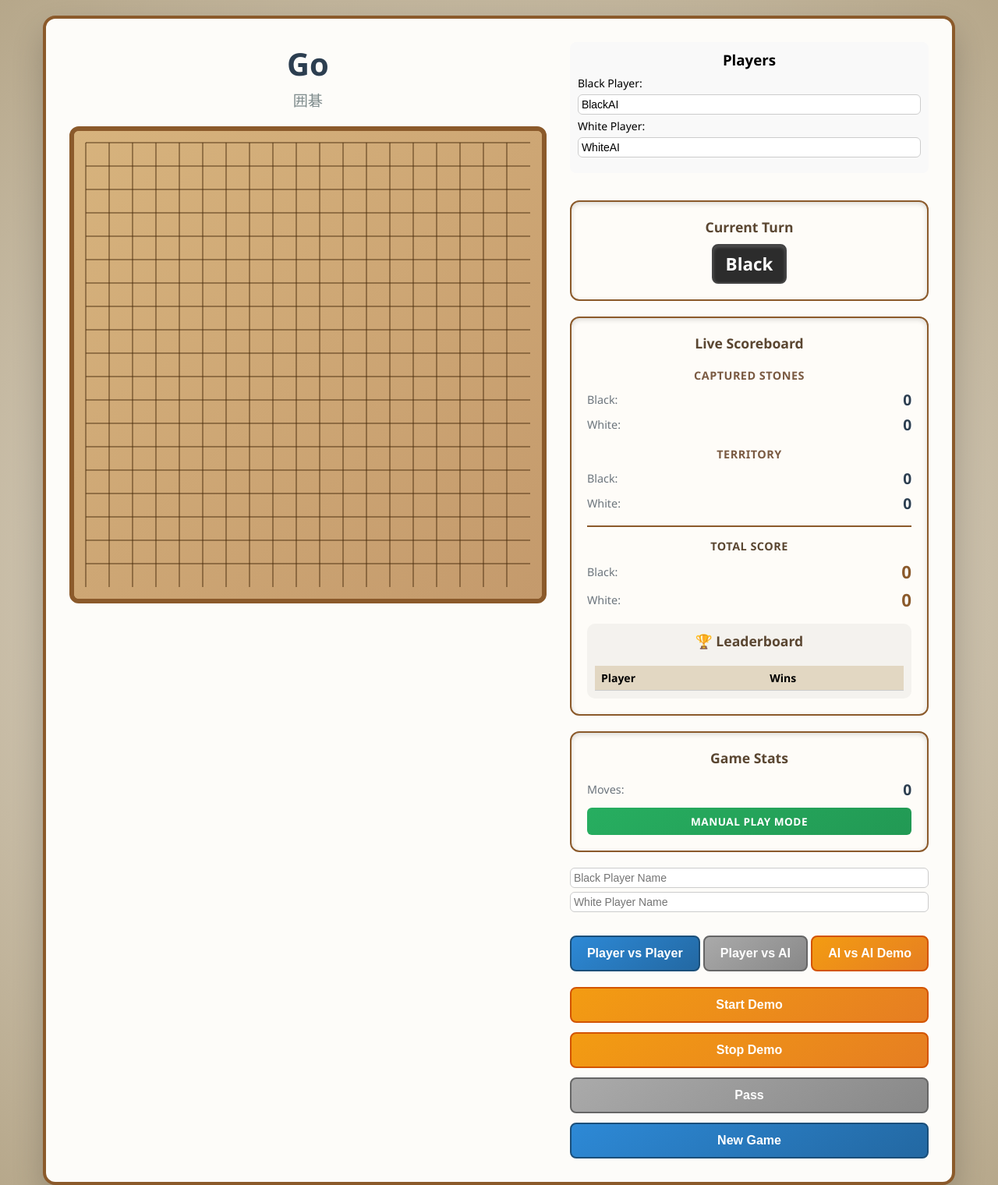
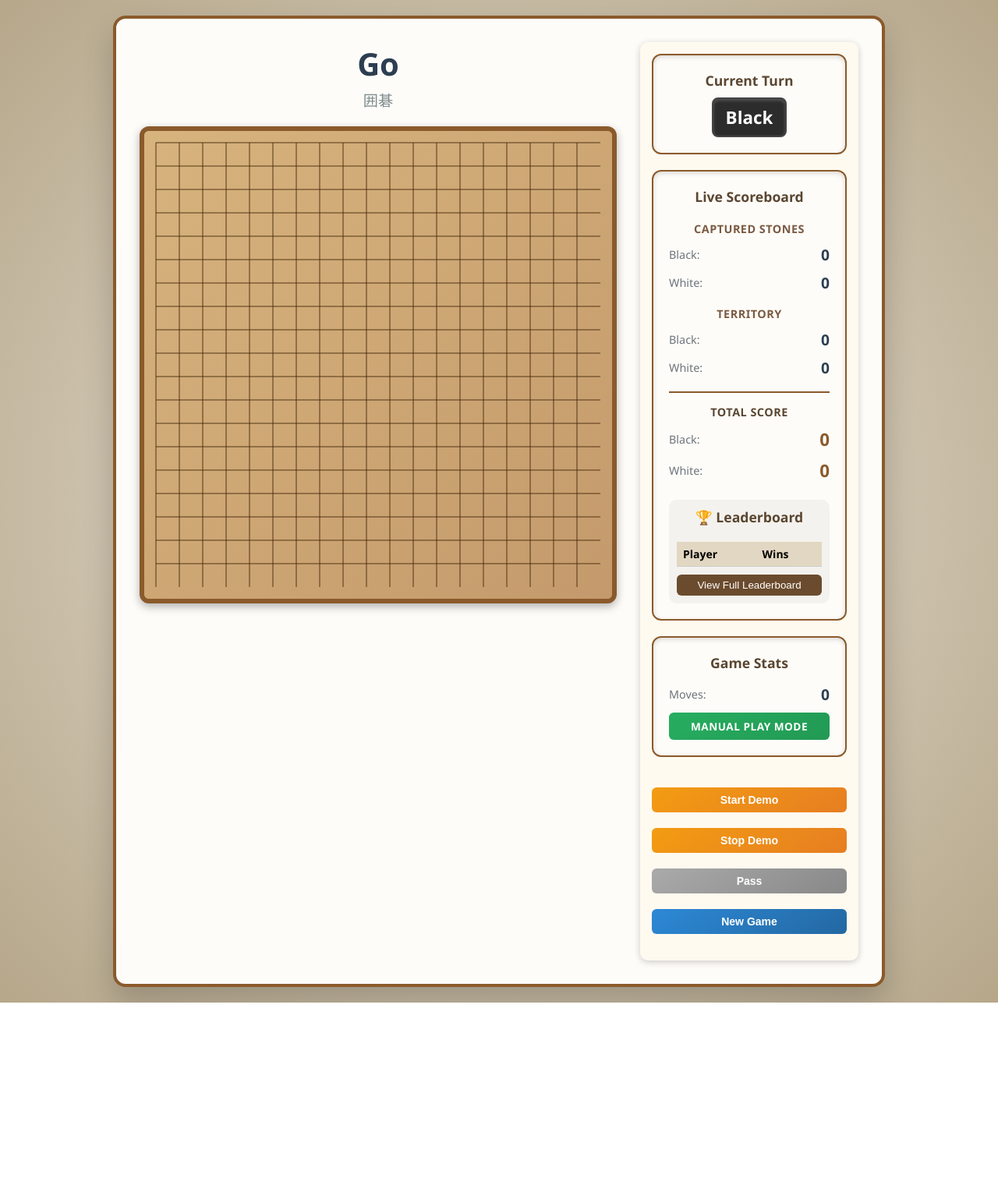
Before and after one commit to J72003/We-Have-Nothing, a website built with Vite: page index.html in a window 1280 px wide. Shown: the top 1520 px of the page at 78% size. After the commit the page ends 1286 px from the top, so only its background shows below. Built offline with nearby package versions, Linux system fonts and the light colour scheme; files whose address does not match are found by name.

Commit message:
new update

```diff
--- a/index.html
+++ b/index.html
@@ -1,69 +1,206 @@
 <!DOCTYPE html>
 <html lang="en">
 <head>
-  <meta charset="UTF-8">
-  <meta name="viewport" content="width=device-width, initial-scale=1.0">
+  <meta charset="UTF-8" />
+  <meta name="viewport" content="width=device-width, initial-scale=1.0" />
   <title>Go Game - 囲碁</title>
-  <link rel="stylesheet" href="src/style.css">
+  <link rel="stylesheet" href="src/style.css" />
 
   <style>
-    /* Player name section */
-    .player-setup {
-      margin-bottom: 15px;
-      background: #f9f9f9;
-      padding: 10px;
-      border-radius: 8px;
+    /* --- General Styling --- */
+    body {
+      background-color: #f8f5f0;
+      font-family: Arial, sans-serif;
+      margin: 0;
+      display: flex;
+      justify-content: center;
+      align-items: flex-start;
+      padding: 20px;
     }
-    .player-setup h3 {
-      margin-bottom: 8px;
-      text-align: center;
+
+    .game-container {
+      display: flex;
+      flex-direction: row;
+      gap: 30px;
+      align-items: flex-start;
     }
-    .player-inputs {
+
+    .board-container {
       display: flex;
       flex-direction: column;
-      gap: 6px;
-    }
-    .player-inputs label {
-      font-size: 14px;
-      font-weight: 500;
-    }
-    .player-inputs input {
-      padding: 5px 8px;
-      border-radius: 6px;
-      border: 1px solid #ccc;
-      font-size: 14px;
+      align-items: center;
     }
 
-    /* Leaderboard styling */
+    canvas {
+      background-color: #e0c68b;
+      border-radius: 12px;
+      box-shadow: 0px 4px 12px rgba(0,0,0,0.3);
+    }
+
+    .game-title h1 {
+      font-size: 48px;
+      margin: 0;
+      color: #2c1b05;
+    }
+
+    .game-title .japanese {
+      font-size: 20px;
+      color: #5a3b1c;
+    }
+
+    .game-info {
+      background: #fffaf0;
+      border-radius: 10px;
+      padding: 15px;
+      width: 260px;
+      box-shadow: 0 2px 8px rgba(0,0,0,0.2);
+    }
+
+    h3 {
+      margin-bottom: 8px;
+      color: #3e2b11;
+    }
+
+    .scores, .game-stats, .controls {
+      margin-bottom: 15px;
+    }
+
+    .score-category {
+      margin-bottom: 10px;
+    }
+
+    .score-row {
+      display: flex;
+      justify-content: space-between;
+      padding: 2px 0;
+    }
+
+    .label {
+      color: #333;
+    }
+
+    .value {
+      font-weight: bold;
+    }
+
+    .current-player.black { color: #000; }
+    .current-player.white { color: #888; }
+
+    .game-status.demo { color: #0055aa; }
+    .game-status.playing { color: #2a7a2a; }
+    .game-status.finished { color: #a22; }
+
+    /* --- Leaderboard Styling --- */
     .leaderboard-box {
-      margin-top: 15px;
+      margin-top: 20px;
       background: #f4f2ee;
       border-radius: 10px;
       padding: 10px;
     }
+
     .leaderboard-box h3 {
+      text-align: center;
       margin-bottom: 8px;
-      text-align: center;
     }
+
     .leaderboard-box table {
       width: 100%;
       border-collapse: collapse;
       font-size: 14px;
     }
+
     .leaderboard-box th, .leaderboard-box td {
       padding: 6px 8px;
       border-bottom: 1px solid #ccc;
       text-align: left;
     }
+
     .leaderboard-box th {
       background: #e2d7c2;
       font-weight: bold;
     }
+
+    #viewAllBtn {
+      display: block;
+      width: 100%;
+      background-color: #6b4b2d;
+      color: white;
+      border: none;
+      border-radius: 6px;
+      margin-top: 10px;
+      padding: 6px;
+      cursor: pointer;
+    }
+
+    #viewAllBtn:hover {
+      background-color: #8b5e3c;
+    }
+
+    /* --- Full Leaderboard Modal --- */
+    #leaderboardModal {
+      display: none;
+      position: fixed;
+      z-index: 1000;
+      left: 0; top: 0;
+      width: 100%;
+      height: 100%;
+      background-color: rgba(0,0,0,0.5);
+      justify-content: center;
+      align-items: center;
+    }
+
+    .modal-content {
+      background: #fffaf0;
+      padding: 20px;
+      border-radius: 10px;
+      width: 320px;
+      max-height: 500px;
+      overflow-y: auto;
+      box-shadow: 0 4px 12px rgba(0,0,0,0.3);
+    }
+
+    .modal-content h3 {
+      text-align: center;
+    }
+
+    #closeModalBtn {
+      display: block;
+      margin: 10px auto 0;
+      padding: 6px 12px;
+      background-color: #6b4b2d;
+      color: white;
+      border: none;
+      border-radius: 5px;
+      cursor: pointer;
+    }
+
+    #closeModalBtn:hover {
+      background-color: #8b5e3c;
+    }
+
+    /* --- Buttons --- */
+    .controls button {
+      width: 100%;
+      margin: 4px 0;
+      padding: 8px;
+      font-size: 14px;
+      border-radius: 6px;
+      border: none;
+      cursor: pointer;
+    }
+
+    .btn-primary { background: #3a7a3a; color: white; }
+    .btn-secondary { background: #555; color: white; }
+    .btn-demo { background: #c28400; color: white; }
+
+    .btn-primary:hover { background: #2d5e2d; }
+    .btn-demo:hover { background: #e0a000; }
   </style>
 </head>
 
 <body>
   <div class="game-container">
+    <!-- === BOARD === -->
     <div class="board-container">
       <div class="game-title">
         <h1>Go</h1>
@@ -72,18 +209,8 @@
       <canvas id="gameCanvas"></canvas>
     </div>
 
+    <!-- === SIDE PANEL === -->
     <div class="game-info">
-      <!-- Player naming area -->
-      <div class="player-setup">
-        <h3>Players</h3>
-        <div class="player-inputs">
-          <label for="blackName">Black Player:</label>
-          <input id="blackName" type="text" placeholder="e.g. Alice" value="BlackAI">
-          <label for="whiteName">White Player:</label>
-          <input id="whiteName" type="text" placeholder="e.g. Bob" value="WhiteAI">
-        </div>
-      </div>
-
       <div class="current-turn">
         <h3>Current Turn</h3>
         <div id="currentPlayer" class="current-player black">Black</div>
@@ -94,69 +221,37 @@
         <div class="scores">
           <div class="score-category">
             <h4>Captured Stones</h4>
-            <div class="score-row">
-              <span class="label">Black:</span>
-              <span id="blackCaptured" class="value">0</span>
-            </div>
-            <div class="score-row">
-              <span class="label">White:</span>
-              <span id="whiteCaptured" class="value">0</span>
-            </div>
+            <div class="score-row"><span class="label">Black:</span><span id="blackCaptured" class="value">0</span></div>
+            <div class="score-row"><span class="label">White:</span><span id="whiteCaptured" class="value">0</span></div>
           </div>
 
           <div class="score-category">
             <h4>Territory</h4>
-            <div class="score-row">
-              <span class="label">Black:</span>
-              <span id="blackTerritory" class="value">0</span>
-            </div>
-            <div class="score-row">
-              <span class="label">White:</span>
-              <span id="whiteTerritory" class="value">0</span>
-            </div>
+            <div class="score-row"><span class="label">Black:</span><span id="blackTerritory" class="value">0</span></div>
+            <div class="score-row"><span class="label">White:</span><span id="whiteTerritory" class="value">0</span></div>
           </div>
 
           <div class="score-category total">
             <h4>Total Score</h4>
-            <div class="score-row">
-              <span class="label">Black:</span>
-              <span id="blackTotal" class="value total-score">0</span>
-            </div>
-            <div class="score-row">
-              <span class="label">White:</span>
-              <span id="whiteTotal" class="value total-score">0</span>
-            </div>
+            <div class="score-row"><span class="label">Black:</span><span id="blackTotal" class="value total-score">0</span></div>
+            <div class="score-row"><span class="label">White:</span><span id="whiteTotal" class="value total-score">0</span></div>
           </div>
         </div>
 
-        <!-- Leaderboard Added Here -->
+        <!-- === Leaderboard Section === -->
         <div id="leaderboard" class="leaderboard-box">
           <h3>🏆 Leaderboard</h3>
           <table>
             <tr><th>Player</th><th>Wins</th></tr>
           </table>
+          <button id="viewAllBtn">View Full Leaderboard</button>
         </div>
       </div>
 
       <div class="game-stats">
         <h3>Game Stats</h3>
-        <div class="stat-item">
-          <span class="label">Moves:</span>
-          <span id="moveCount" class="value">0</span>
-        </div>
+        <div class="stat-item"><span class="label">Moves:</span><span id="moveCount" class="value">0</span></div>
         <div id="gameStatus" class="game-status playing">Manual Play Mode</div>
-      </div>
-
-
-      <div class="player-inputs">
-        <input id="player1Name" placeholder="Black Player Name" />
-        <input id="player2Name" placeholder="White Player Name" />
-      </div>
-
-      <div class="mode-buttons">
-        <button id="pvpMode" class="btn btn-primary">Player vs Player</button>
-        <button id="pveMode" class="btn btn-secondary">Player vs AI</button>
-        <button id="aiMode" class="btn btn-demo">AI vs AI Demo</button>
       </div>
 
       <div class="controls">
@@ -168,6 +263,15 @@
     </div>
   </div>
 
+  <!-- === Full Leaderboard Modal === -->
+  <div id="leaderboardModal">
+    <div class="modal-content">
+      <h3>Full Leaderboard</h3>
+      <div id="modalLeaderboardContent"></div>
+      <button id="closeModalBtn">Close</button>
+    </div>
+  </div>
+
   <script type="module" src="src/main.ts"></script>
 </body>
 </html>
```
Also changed, not shown: 1 other file.
